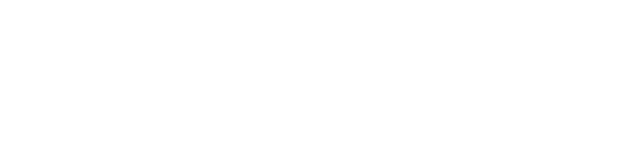
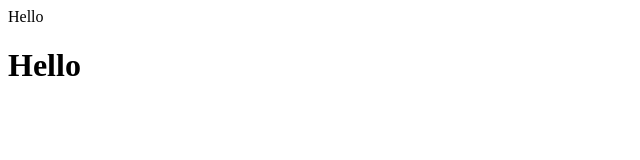
Before and after one commit to opeoluwa44/test, a plain HTML site: page index.html in a window 1280 px wide. Shown: the whole page, without its empty margins (0-640 px from the left). Drawn offline with Linux system fonts and the light colour scheme.

Commit message:
added h1

```diff
--- a/index.html
+++ b/index.html
@@ -6,6 +6,7 @@
     <title>Document</title>
 </head>
 <body>
-
+    <aside>Hello</aside>
+    <h1>Hello</h1>
 </body>
 </html>
```
